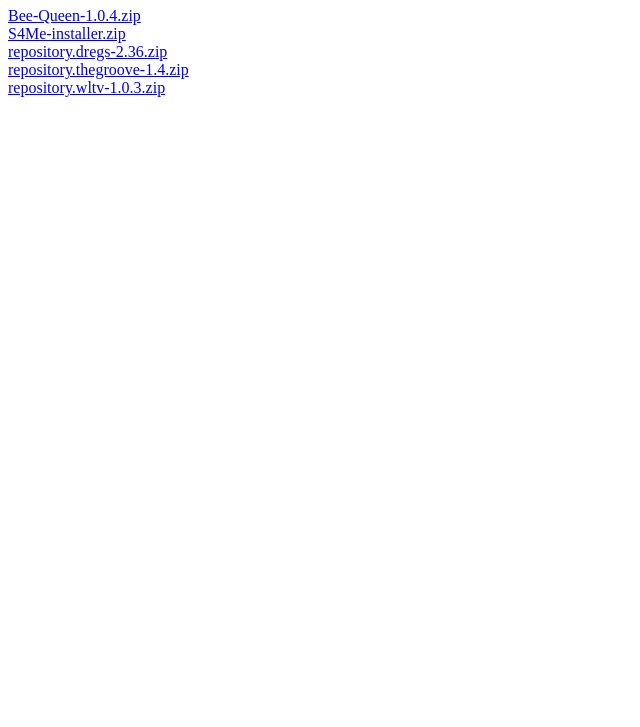
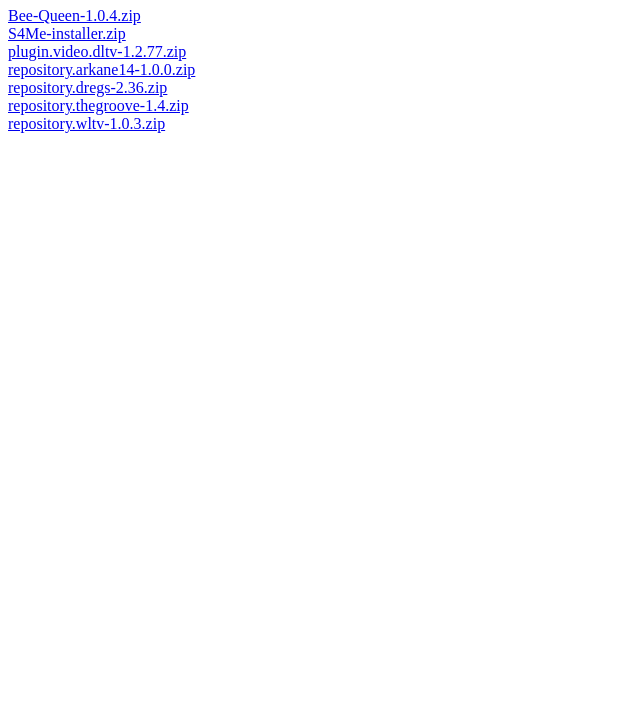
Before and after one commit to Regius04/repo, a plain HTML site: page index.html in a window 1280 px wide. Shown: the part 73-800 px from the top of the page, without its empty margins (0-640 px from the left). Drawn offline with Linux system fonts and the light colour scheme.

Commit message:
Automated: update index.html with new zip links

```diff
--- a/index.html
+++ b/index.html
@@ -5,6 +5,8 @@
 <h1>Lista File Disponibili</h1>
   <a href="Bee-Queen-1.0.4.zip">Bee-Queen-1.0.4.zip</a><br>
   <a href="S4Me-installer.zip">S4Me-installer.zip</a><br>
+  <a href="plugin.video.dltv-1.2.77.zip">plugin.video.dltv-1.2.77.zip</a><br>
+  <a href="repository.arkane14-1.0.0.zip">repository.arkane14-1.0.0.zip</a><br>
   <a href="repository.dregs-2.36.zip">repository.dregs-2.36.zip</a><br>
   <a href="repository.thegroove-1.4.zip">repository.thegroove-1.4.zip</a><br>
   <a href="repository.wltv-1.0.3.zip">repository.wltv-1.0.3.zip</a><br>
```
